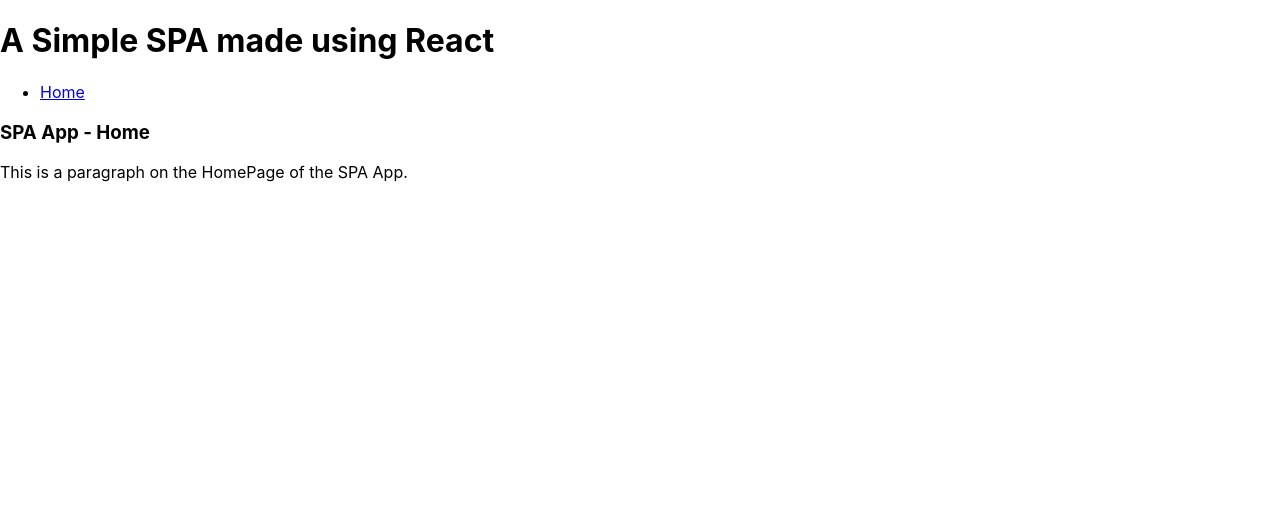
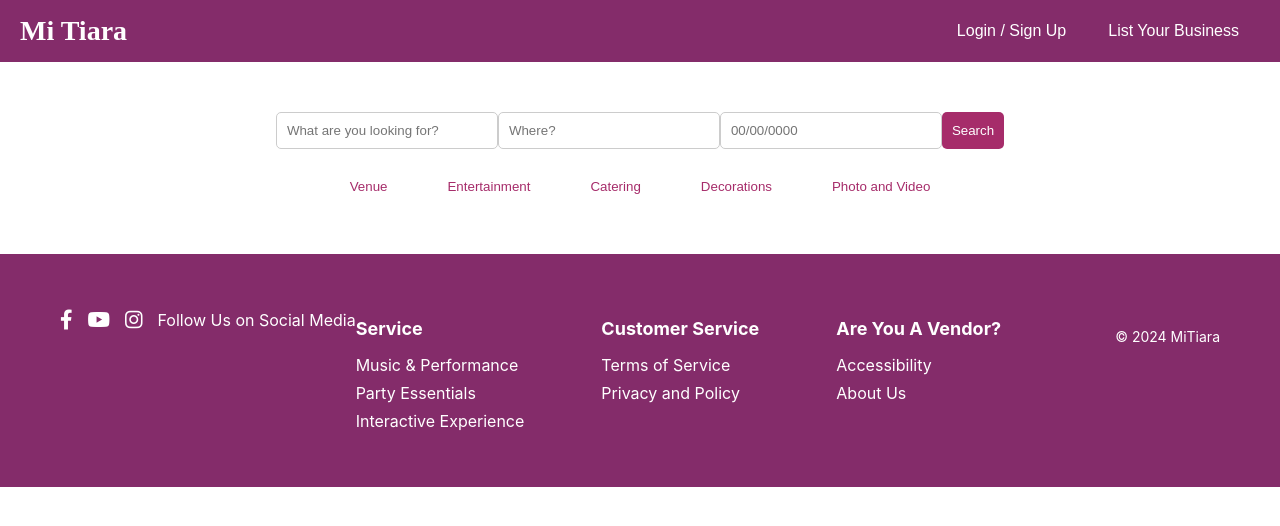
Before and after one commit to josephperez416/tiarafrontend, a React (Create React App) app in the folder TiaraFront/: page / in a window 1280 px wide. Shown: the top 526 px of the page. Built offline with nearby package versions, Linux system fonts and the light colour scheme.

Commit message:
Website Header & Footer

```diff
--- a/TiaraFront/public/index.html
+++ b/TiaraFront/public/index.html
@@ -24,6 +24,9 @@
       work correctly both with client-side routing and a non-root public URL.
       Learn how to configure a non-root public URL by running `npm run build`.
     -->
+
+    <link rel="stylesheet" href="https://cdnjs.cloudflare.com/ajax/libs/font-awesome/6.0.0-beta3/css/all.min.css">
+
     <title>React App</title>
   </head>
   <body>
--- a/TiaraFront/src/App.js
+++ b/TiaraFront/src/App.js
@@ -2,26 +2,32 @@ import React, { Component } from "react";
 import { Route, NavLink, Routes, HashRouter } from "react-router-dom";
 
 import Home from "./Home";
+import Header from "./Header";
+import Footer from "./Footer";
 
 
 class App extends Component {
 render() {
   return (
-    <HashRouter>
-      <div className="App">
-        <h1>A Simple SPA made using React</h1>
-        <ul className="header">
-          <li><NavLink to="/">Home</NavLink></li>
+    // <HashRouter>
+    //   <div className="App">
+    //     <h1>A Simple SPA made using React</h1>
+    //     <ul className="header">
+    //       <li><NavLink to="/">Home</NavLink></li>
+    //     </ul>
+    //     <div className="content">
+    //       <Routes>
+    //         <Route exact path="/" element={<Home />}></Route>
 
-        </ul>
-        <div className="content">
-          <Routes>
-            <Route exact path="/" element={<Home />}></Route>
+    //       </Routes>
+    //     </div>
+    //   </div>
+    // </HashRouter>
+    <div className = "App">
+      <Header/>
+      <Footer/>
+    </div>
 
-          </Routes>
-        </div>
-      </div>
-    </HashRouter>
   );
 }
 }
--- /dev/null
+++ b/TiaraFront/src/Footer.css
@@ -0,0 +1,70 @@
+.footer{
+    background-color: #842c6a;
+    color: white;
+    padding: 40px 60px;
+    display: flex;
+    justify-content: space-between;
+    align-items: flex-start;
+}
+
+.social-media{
+    display: flex;
+    align-items: center;
+    margin-bottom: 20px;
+}
+
+.social-icons{
+    display: flex;
+    gap: 15px;
+    margin-right: 15px;
+}
+
+.social-icons a {
+    color: white;
+    font-size: 20px;
+    text-decoration: none;
+}
+
+
+.footer-cols{
+    display: flex;
+    justify-content: space-between;
+    flex-grow: 1;
+}
+
+.footer-col{
+    margin-right: 40px;
+    text-align: left;
+}
+
+.footer-col h4{
+    font-size: 18px;
+    margin-bottom: 10px;
+    font-weight: bold;
+}
+
+.footer-col ul{
+    list-style-type: none;
+    padding: 0;
+}
+
+.footer-col ul li{
+    margin-bottom: 8px;
+}
+
+.footer-col ul li a{
+    color: white;
+    text-decoration: none;
+    font-size: 16px;
+}
+
+.footer-col ul li a:hover{
+    text-decoration: underline;
+}
+
+.footer-bottom{
+    text-align: right;
+    font-size: 14px;
+    margin-top: 20px;
+    flex-grow: 1;
+}
--- /dev/null
+++ b/TiaraFront/src/Footer.js
@@ -0,0 +1,44 @@
+import React from 'react';
+import './Footer.css';
+
+const Footer = () => {
+    return (
+        <footer className = "footer">
+            <div className = "social-media">
+                <div className = "social-icons">
+                    <a href = "#"><i className = "fab fa-facebook-f"></i></a>
+                    <a href = "#"><i className = "fab fa-youtube"></i></a>
+                    <a href = "#"><i className = "fab  fa-instagram"></i></a>
+                </div>
+                <p>Follow Us on Social Media</p>
+            </div>
+            <div className = "footer-cols">
+                <div className = "footer-col">
+                    <h4>Service</h4>
+                    <ul>
+                        <li><a href = "#">Music & Performance</a></li>
+                        <li><a href = "#">Party Essentials</a></li>
+                        <li><a href = "#">Interactive Experience</a></li>
+                    </ul>
+                </div>
+                <div className = "footer-col">
+                    <h4>Customer Service</h4>
+                    <ul>
+                        <li><a href = "#">Terms of Service</a></li>
+                        <li><a href = "#">Privacy and Policy</a></li>
+                    </ul>
+                </div>
+                <div className = "footer-col">
+                    <h4>Are You A Vendor?</h4>
+                    <ul>
+                        <li><a href = "#">Accessibility</a></li>
+                        <li><a href = "#">About Us</a></li>
+                    </ul>
+                </div>
+            </div>
+            <div className = "footer-bottom"><p>© 2024 MiTiara</p></div>
+        </footer>
+    );
+};
+
+export default Footer;
--- /dev/null
+++ b/TiaraFront/src/Header.css
@@ -0,0 +1,75 @@
+.header{
+    font-family: "Arial, sans-serif";
+}
+
+.header-menu{
+    display: flex;
+    justify-content: space-between;
+    align-items: center;
+    padding: 15px 20px;
+    background-color: #842c6a;
+    color: #ffffff;
+}
+
+.logo{
+    font-size: 28px;
+    font-weight: bold;
+}
+
+
+.auth-buttons button{
+    background: none;
+    border: none;
+    color: #ffffff;
+    font-size: 16px;
+    cursor: pointer;
+    margin: 0 15px;
+}
+
+.header-main{
+    /* background-image: url("path-to-image.jpg"); */
+    background-size: cover;
+    background-position: center;
+    padding: 50px 0;
+    color: #ffffff;
+    text-align: center;
+}
+
+.search-bar{
+    display: flex;
+    justify-content:  center;
+    grid: 10px;
+    margin-bottom: 20px;
+}
+
+.search-bar input {
+    padding: 10px;
+    border: 1px solid #ccc;
+    border-radius: 5px;
+    width: 200px;
+}
+
+.search-button{
+    padding: 10px;
+    border: none;
+    background-color: #a62c6a;
+    color: #ffffff;
+    border-radius: 5px;
+    cursor: pointer;
+
+}
+
+.categories{
+    display: flex;
+    justify-content: center;
+    gap: 20px;
+}
+
+.categories button{
+    background-color: #ffffff;
+    color: #a62c6a;
+    padding: 10px 20px;
+    border: none;
+    border-radius: 5px;
+    cursor: pointer;
+}
--- /dev/null
+++ b/TiaraFront/src/Header.js
@@ -0,0 +1,34 @@
+import React from 'react';
+import './Header.css';
+
+const Header = () => {
+    return (
+        <header className="header">
+            <div className="header-menu">
+                <div className="logo"> Mi Tiara</div>
+                <div className="auth-buttons">
+                    <button>Login / Sign Up</button>
+                    <button>List Your Business</button>
+                </div>
+            </div>
+            <div className = "header-main">
+                <div className = "search-bar">
+                    <input type = "text" placeholder = "What are you looking for?" />
+                    <input type = "text" placeholder = "Where?" />
+                    <input type = "text" placeholder = "00/00/0000" />
+                    <button className = "search-button">Search</button>
+                </div>
+
+                <div className = "categories">
+                    <button>Venue</button>
+                    <button>Entertainment</button>
+                    <button>Catering</button>
+                    <button>Decorations</button>
+                    <button>Photo and Video</button>
+                </div>
+            </div>
+        </header>
+    );
+};
+
+export default Header;
```
